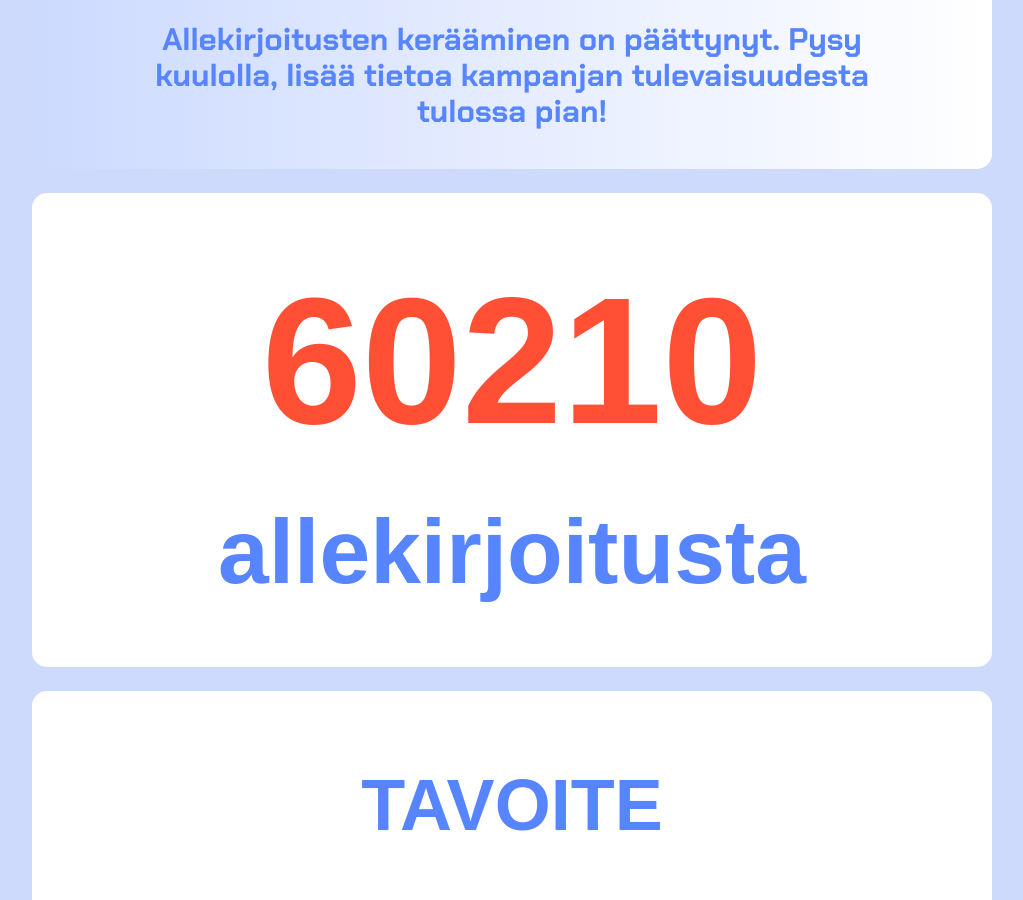
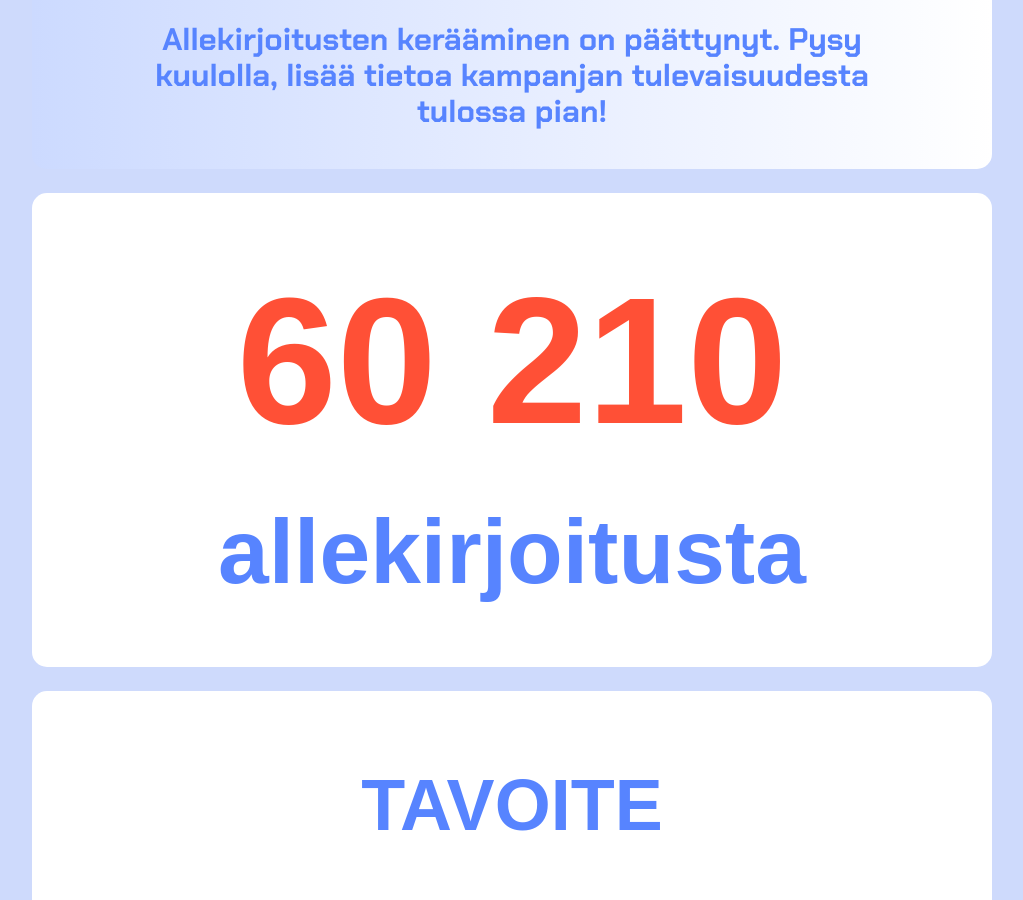
Before and after one commit to ilmastoveivi/ilmastoveivi.github.io, a Jekyll site: the page built from index.md, in a window 1280 px wide and 900 px high, scrolled down 1074 px. Shown: the whole window, without its empty margins (128-1151 px from the left). Built offline with Jekyll 4.4.1, drawn with Linux system fonts in a browser that asks for light colours; nearby versions of some CDN libraries; some web fonts are replaced.

Commit message:
fixed number formatting

```diff
--- a/_includes/counter.html
+++ b/_includes/counter.html
@@ -8,6 +8,6 @@
 {% endcase %}
 
 <section id="signature-counter" class="centre-content">
-  <h2 id="signature-count"> 60210 </h2>
+  <h2 id="signature-count"> 60 210 </h2>
   <h3> {{signatures}} </h3>
 </section>
```
